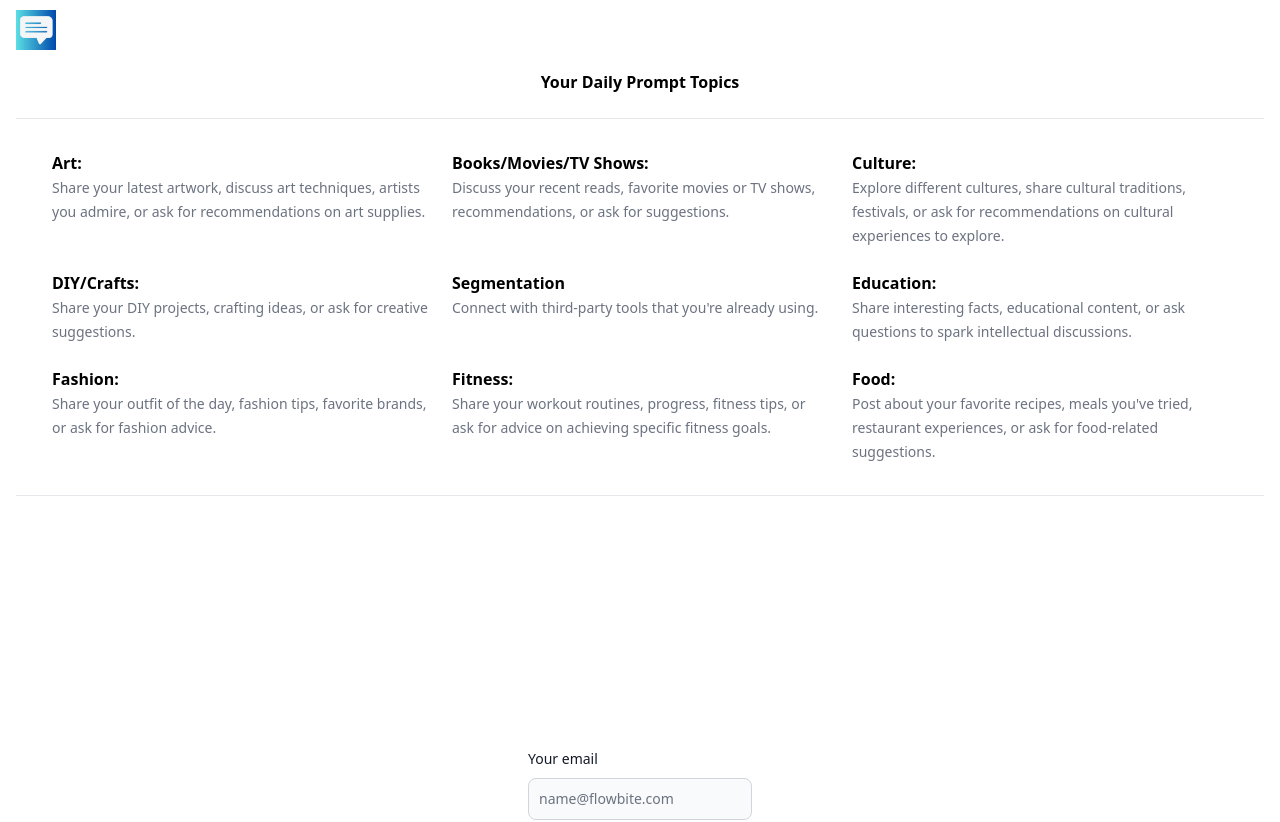
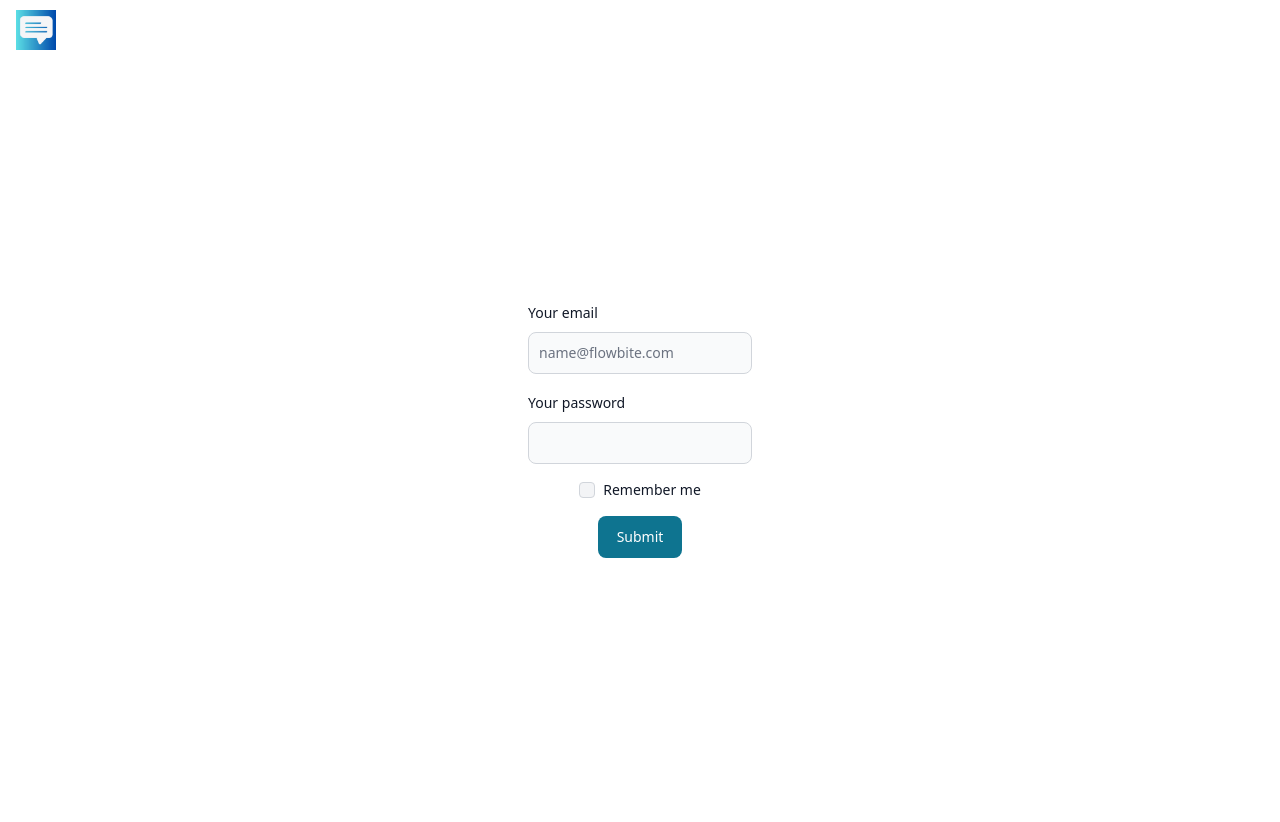
Before and after one commit to social-spark/Social-Spark, a Next.js app in the folder frontend/: page /login in a window 1280 px wide. Shown: the top 822 px of the page. After the commit the page ends 800 px from the top, so only its background shows below. Built offline with nearby package versions, Linux system fonts and the light colour scheme.

Commit message:
removed PromptBox from login page - only needed it there while I worked on it

```diff
--- a/frontend/src/app/login/page.tsx
+++ b/frontend/src/app/login/page.tsx
@@ -5,7 +5,6 @@ import { Button, Checkbox, Label, TextInput } from "flowbite-react";
 import {main} from "@popperjs/core";
 import {Nav} from "@/app/components/Nav";
 import React from "react";
-import {PromptBox} from "@/app/components/PromptBox";
 
 
 
@@ -16,7 +15,7 @@ export default function Login() {
         <main>
             {/*<Navigation/>*/}
             <Nav/>
-    <PromptBox/>
+
 
     <form className="flex-col gap-4 flex py-60 items-center">
         <div>
```
